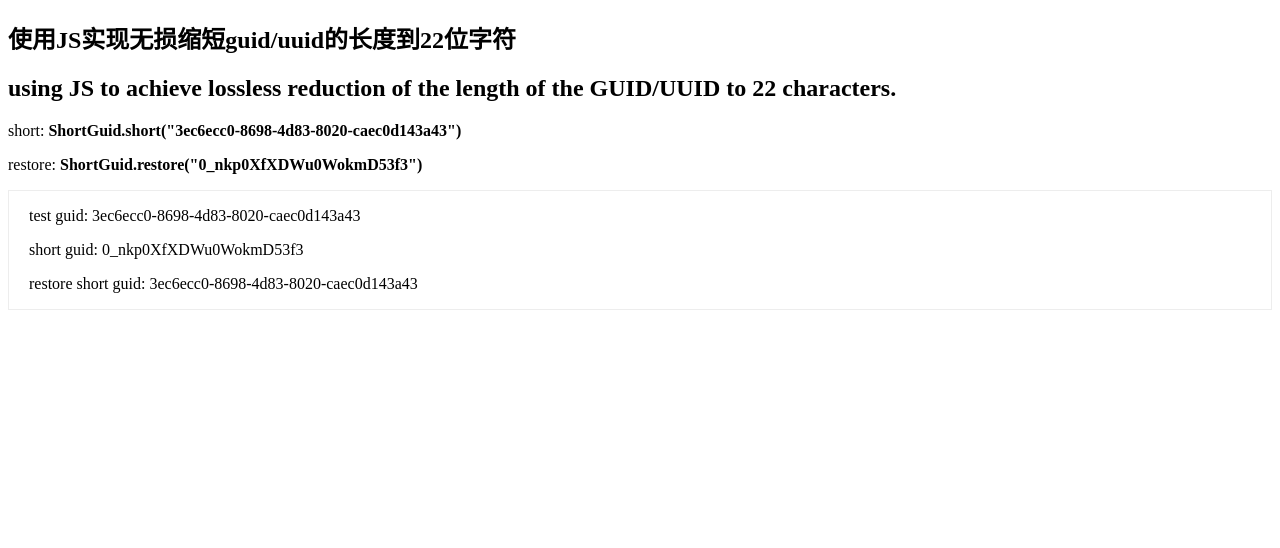
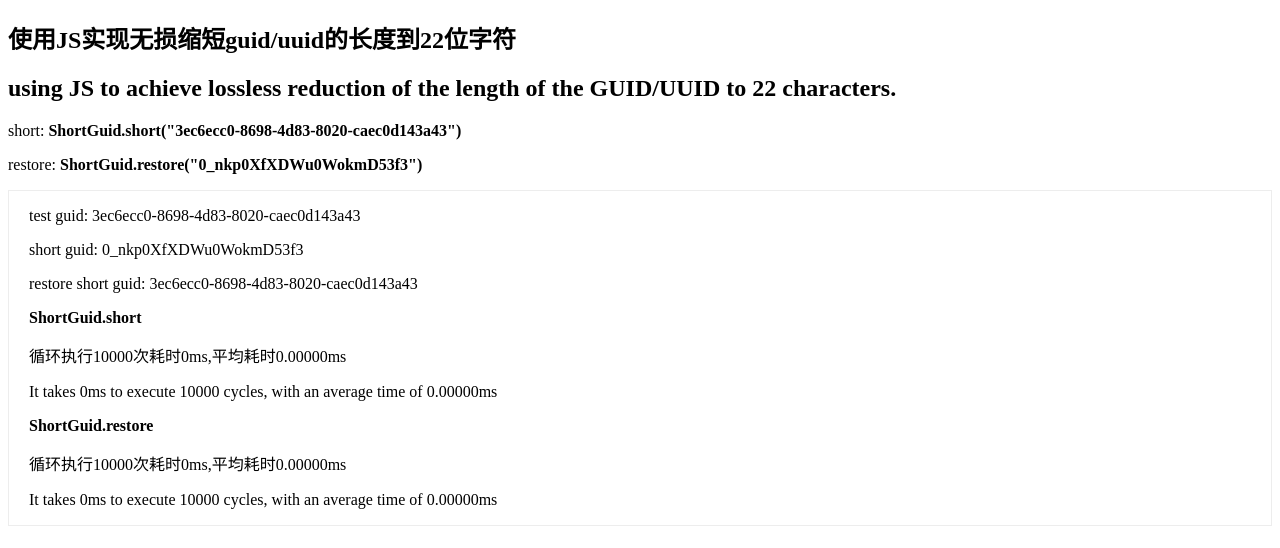
Before and after one commit to zhaixiaowai/shortGuid, a website: page index.html in a window 1280 px wide. Drawn offline with Linux system fonts and the light colour scheme.

Commit message:
Add files via upload

```diff
--- a/index.html
+++ b/index.html
@@ -18,11 +18,30 @@
 
         const guid = "3ec6ecc0-8698-4d83-8020-caec0d143a43";
         const shortGuid = ShortGuid.short(guid);
-        document.querySelector("#result").innerHTML = `
+        const domResult=document.querySelector("#result");
+        domResult.innerHTML = `
         <p>test guid: ${guid}</p>
         <p>short guid: ${shortGuid}</p>
         <p>restore short guid: ${ShortGuid.restore(shortGuid)}</p>
         `;
+        (function(){
+            let startTime = Date.now();
+            for (let index = 0; index < 10000; index++) {
+                ShortGuid.short(guid)
+            }
+            let useMilSecond = Date.now() - startTime;
+            domResult.innerHTML+=`<p><b>ShortGuid.short</b></p><p>循环执行10000次耗时${useMilSecond}ms,平均耗时${(useMilSecond/10000).toFixed(5)}ms</p>
+            <p>It takes ${useMilSecond}ms to execute 10000 cycles, with an average time of ${(useMilSecond/10000).toFixed(5)}ms</p>`;
+        })();
+        (function(){
+            let startTime = Date.now();
+            for (let index = 0; index < 10000; index++) {
+                ShortGuid.restore(shortGuid)
+            }
+            let useMilSecond = Date.now() - startTime;
+            domResult.innerHTML+=`<p><b>ShortGuid.restore</b></p><p>循环执行10000次耗时${useMilSecond}ms,平均耗时${(useMilSecond/10000).toFixed(5)}ms</p>
+            <p>It takes ${useMilSecond}ms to execute 10000 cycles, with an average time of ${(useMilSecond/10000).toFixed(5)}ms</p>`;
+        })();
     </script>
 </body>
 </html>
```
Also changed, not shown: preview.png.
